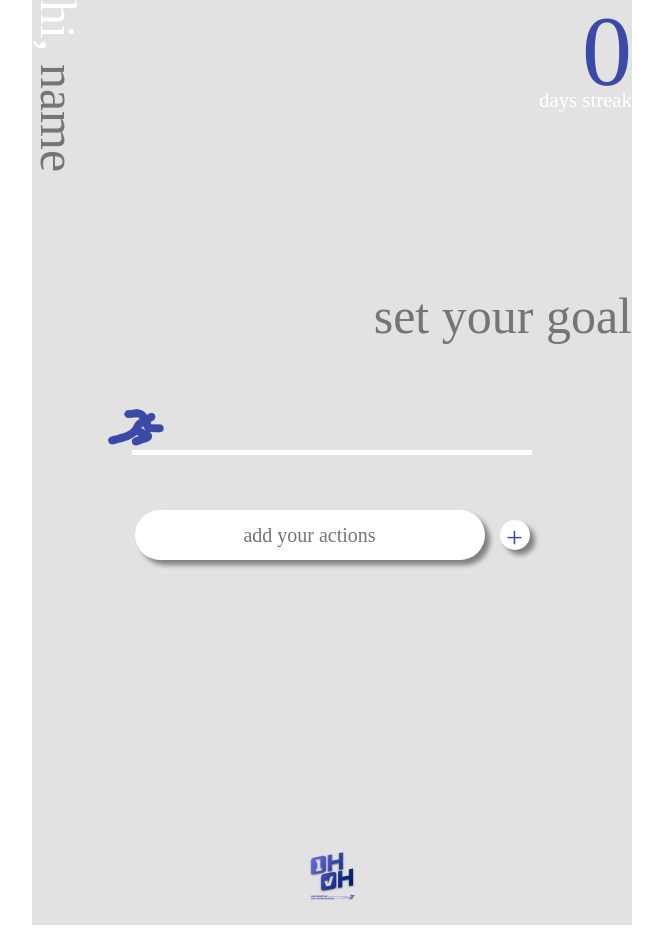
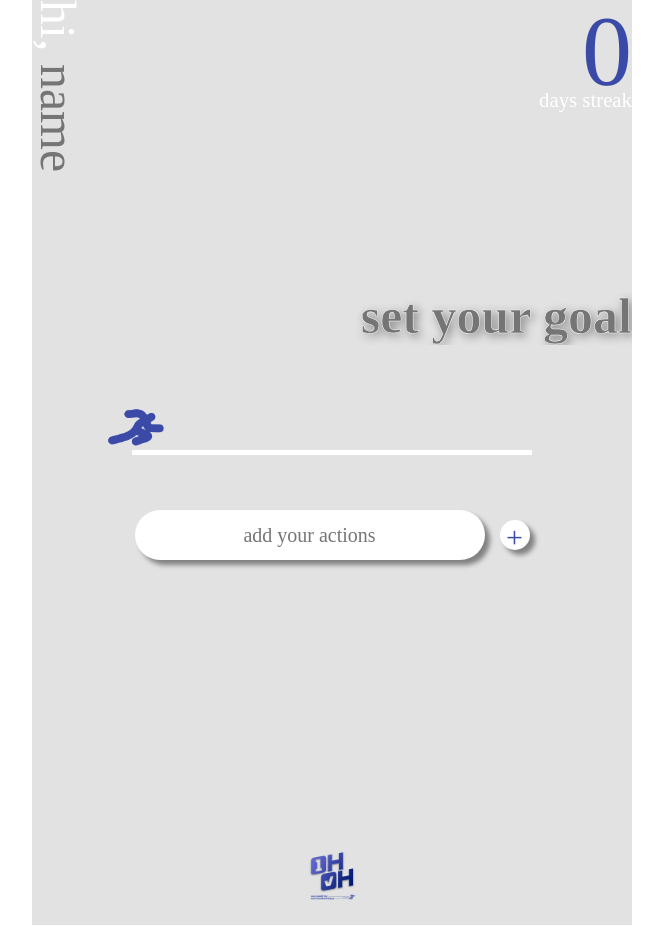
Before and after one commit to woohyun-park/ohoh, an Angular app: page / in a window 1280 px wide. Shown: the whole page, without its empty margins (308-971 px from the left). Built offline with nearby package versions, Linux system fonts and the light colour scheme; a web font is replaced by a local one.

Commit message:
CHANGE: change title font deco

```diff
--- a/src/app/title/title.component.css
+++ b/src/app/title/title.component.css
@@ -65,11 +65,7 @@ input{
   width: 500px;
   margin-top: 90px;
 
-  /* -webkit-text-stroke: 1px white;
-  text-shadow:
-  3px 3px 0 white,
-  -3px -3px 0 white,
-  3px -3px 0 white,
-  -3px 3px 0 white,
-  3px 3px 0 white; */
+  font-weight: bold;
+  -webkit-text-stroke: .5px white;
+  text-shadow: 3px 3px 10px grey;
 }
```
